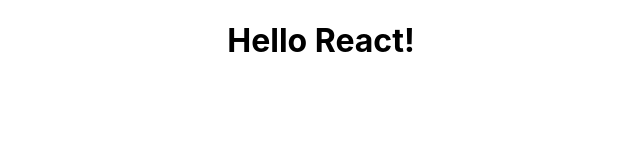
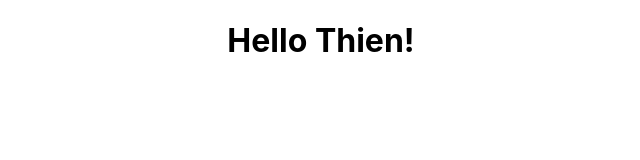
Before and after one commit to dev-tndang/dev-tndang-entertainmenthunter, a React (Create React App) app: page / in a window 1280 px wide. Shown: the top 160 px of the page, without its empty margins (319-959 px from the left). Built offline with nearby package versions, Linux system fonts and the light colour scheme.

Commit message:
Update 2023.08.11.04
Added variables to the app function to dynamically affect the HTML

```diff
--- a/src/App.js
+++ b/src/App.js
@@ -1,9 +1,12 @@
 import './App.css';
 
 const App = () => {
+  const name = 'Thien!';
+  const isNameShowing = true;
+
   return (
     <div className="App">
-      <h1>Hello React!</h1>
+      <h1>Hello {isNameShowing ? name : "you!"}</h1>
     </div>
   );
 }
```
